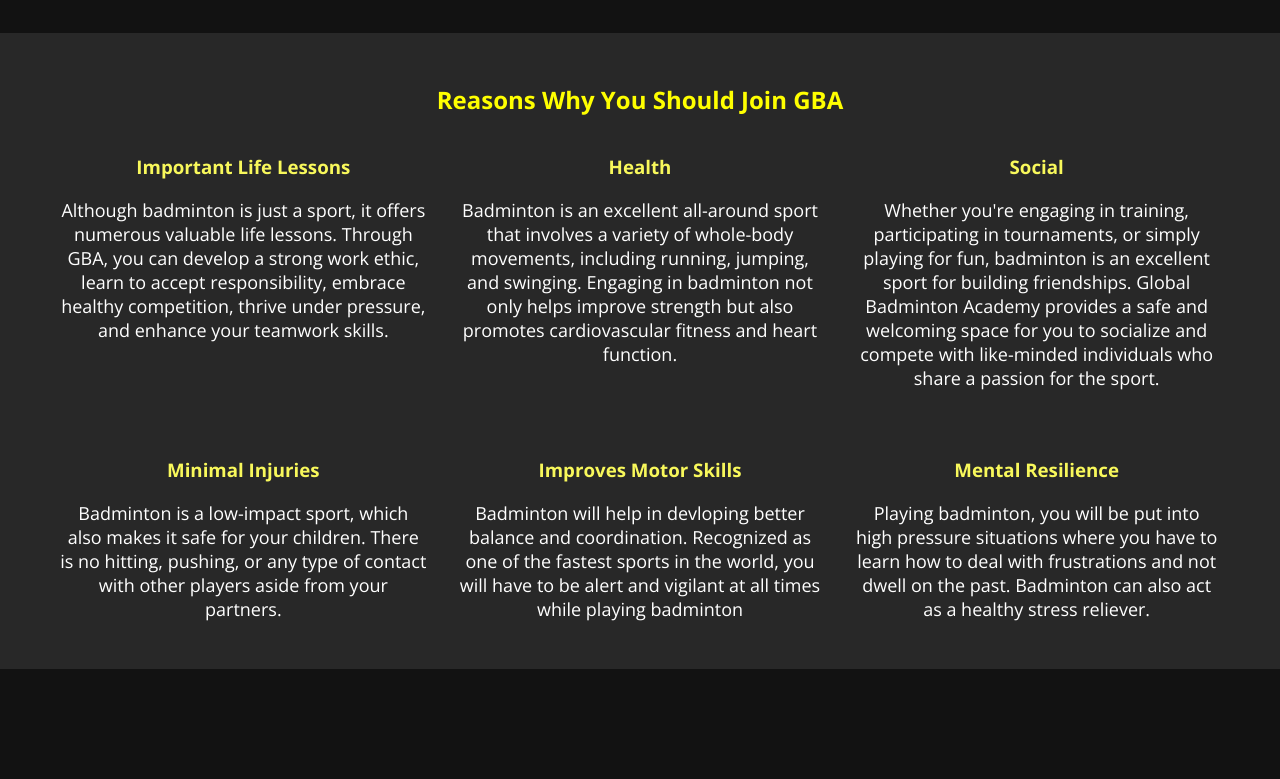
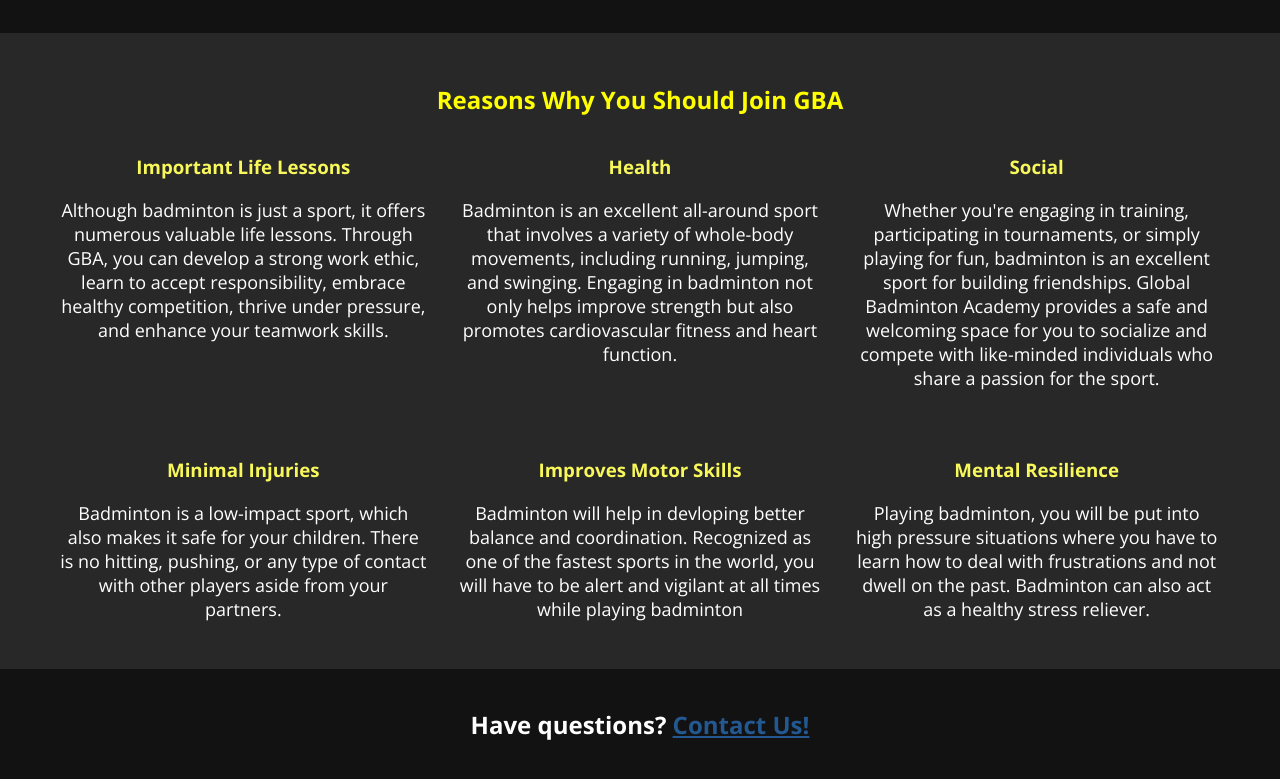
Before and after one commit to ConnorLam/GBA_Website, a React (Create React App) app in the folder react-app/: page / in a window 1280 px wide. Shown: the part 1055-1834 px from the top of the page. Before the commit the page ends 1784 px from the top, so only its background shows below. Built offline with nearby package versions, Linux system fonts and the light colour scheme; no server answers.

Commit message:
added a contact to bottom of splash

```diff
--- a/react-app/src/components/Competition/Competition.js
+++ b/react-app/src/components/Competition/Competition.js
@@ -16,7 +16,7 @@ const Competition = () => {
                 </div>
                 <div className='kodi-img-wrapper'>
                     <div>
-                        <img className='kodi-img'src={competition} alt=''/>
+                        <img className='kodi-img'src={competition} alt='' loading='lazy'/>
                     </div>
                     <div className='grey kodi-description'>
                         Coach Kennevic working with our Tournament Team players
--- a/react-app/src/components/Splash/Splash.js
+++ b/react-app/src/components/Splash/Splash.js
@@ -151,12 +151,12 @@ const Splash = () => {
             </div>
           </div>
         </section>
-        {/* <section className="why-gba-section">
+        <section className="question-section">
             <div className="container">
-                <h2 className="container-header">Why GBA</h2>
+                <h2 className="container-header">Have questions? <NavLink to='/contact' className='navlink-blue'>Contact Us!</NavLink></h2>
 
             </div>
-        </section> */}
+        </section>
 
         {/* <div className="splash-wrapper">
                 <div className="splash-info">
```
